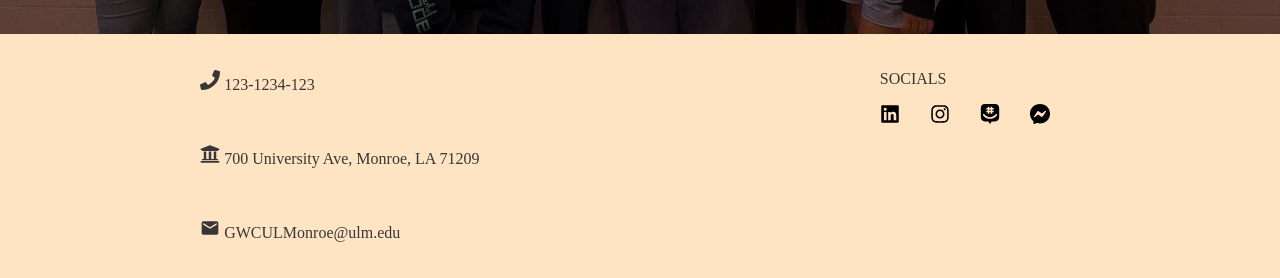
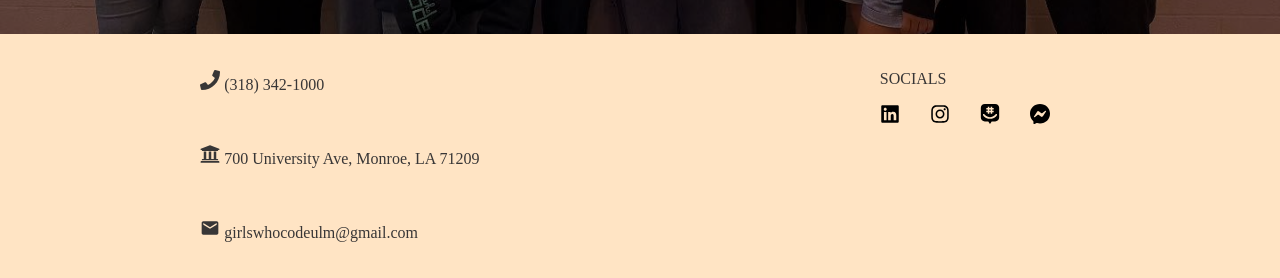
Before and after one commit to gwc-ulm/gwc-website, a React (Create React App) app: page / in a window 1280 px wide. Shown: the part 766-1044 px from the top of the page. Built offline with nearby package versions, Linux system fonts and the light colour scheme.

Commit message:
first commit

```diff
--- a/package.json
+++ b/package.json
@@ -35,5 +35,8 @@
       "last 1 firefox version",
       "last 1 safari version"
     ]
+  },
+  "devDependencies": {
+    "gh-pages": "^6.3.0"
   }
 }
--- a/src/components/Footer.js
+++ b/src/components/Footer.js
@@ -16,9 +16,9 @@ function Footer(){
 
         <div className="footer-main">
              <div className="footer-left">
-               <p><FaPhone size={20}/>  123-1234-123</p><br/>
+               <p><FaPhone size={20}/>  (318) 342-1000</p><br/>
                <p><FaUniversity size={20}/>  700 University Ave, Monroe, LA 71209</p><br/>
-               <p><MdEmail size={20}/> GWCULMonroe@ulm.edu</p><br/>
+               <p><MdEmail size={20}/> girlswhocodeulm@gmail.com</p><br/>
              </div>
 
              <div className="footer-right">
```
Also changed, not shown: 1 other file (tests, documents, lock files or other folders).
